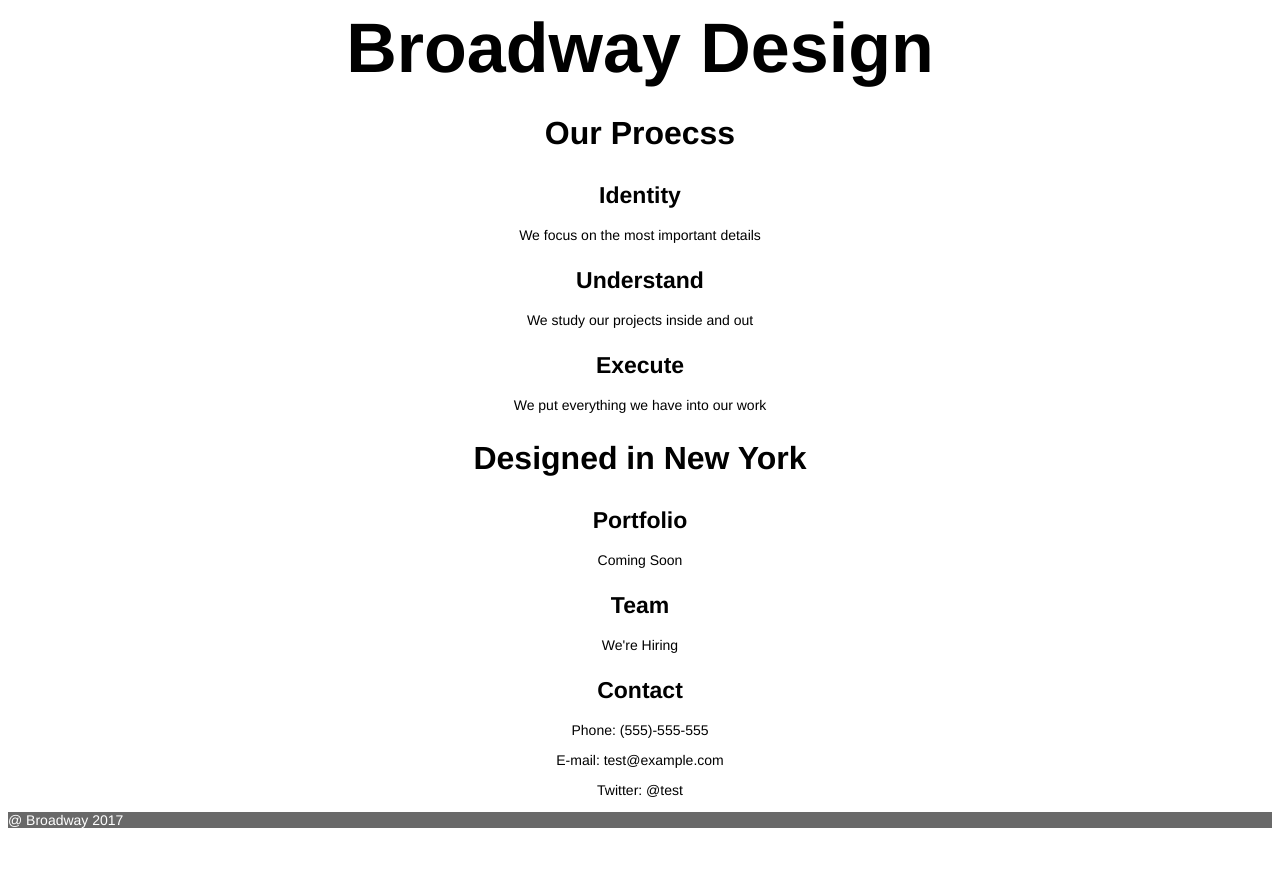
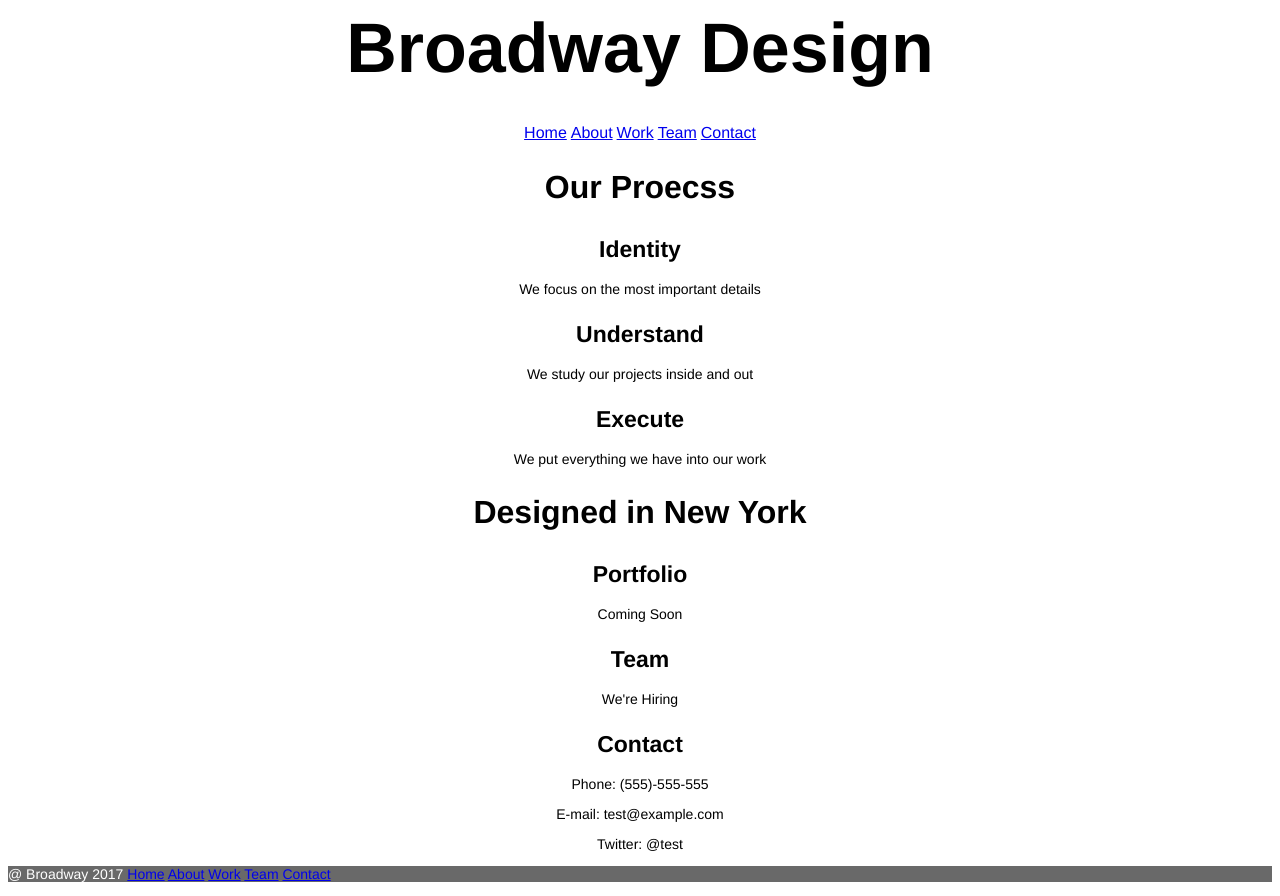
Before and after one commit to PearlCat/broadway, a plain HTML site: page index.html in a window 1280 px wide. Before the commit the page ends 842 px from the top, so only its background shows below. Drawn offline with Linux system fonts and the light colour scheme.

Commit message:
HTML add links CSS no change

```diff
--- a/index.html
+++ b/index.html
@@ -8,8 +8,16 @@
 </head>
 
 <body>
-
+  <div class="header">
 		<h1>Broadway Design</h1>
+		<br />
+		<br />
+		<a id="home" href="#">Home</a>
+		<a id="about" href="#">About</a>
+		<a id="work" href="#">Work</a>
+		<a id="team" href="#">Team</a>
+		<a id="contact" href="#">Contact</a>
+	</div>
 
 	<h2>Our Proecss</h2>
 
@@ -40,6 +48,11 @@
 
 	<footer>
 		<p>@ Broadway 2017
+        <a href="#home">Home</a>
+		    <a href="#about">About</a>
+		    <a href="#work">Work</a>
+		    <a href="#team">Team</a>
+	      <a href="#contact">Contact</a>
 		</p>
 	</footer>
 
```
